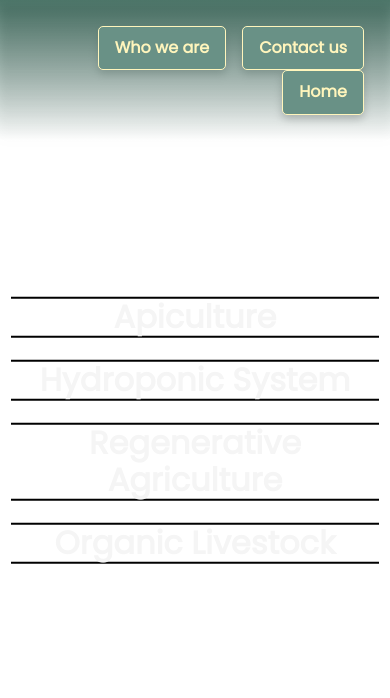
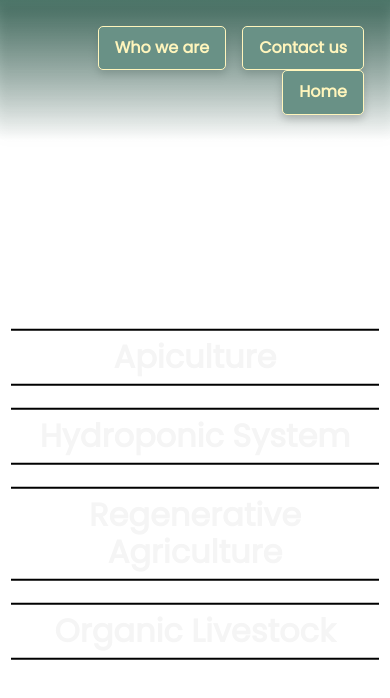
Before and after one commit to ezimon/bullTranch, a React (Create React App) app: page / in a window 390 px wide. Shown: the top 698 px of the page. Built offline with nearby package versions, Linux system fonts and the light colour scheme.

Commit message:
figuring out responsive layouts

```diff
--- a/src/App.css
+++ b/src/App.css
@@ -415,6 +415,7 @@
   border-width: 2px 0 2px 0;
   border-color: rgb(0, 0, 0);
   margin: 0.7rem;
+  padding: 0.5rem;
 }
 
 .menu1 {
```
